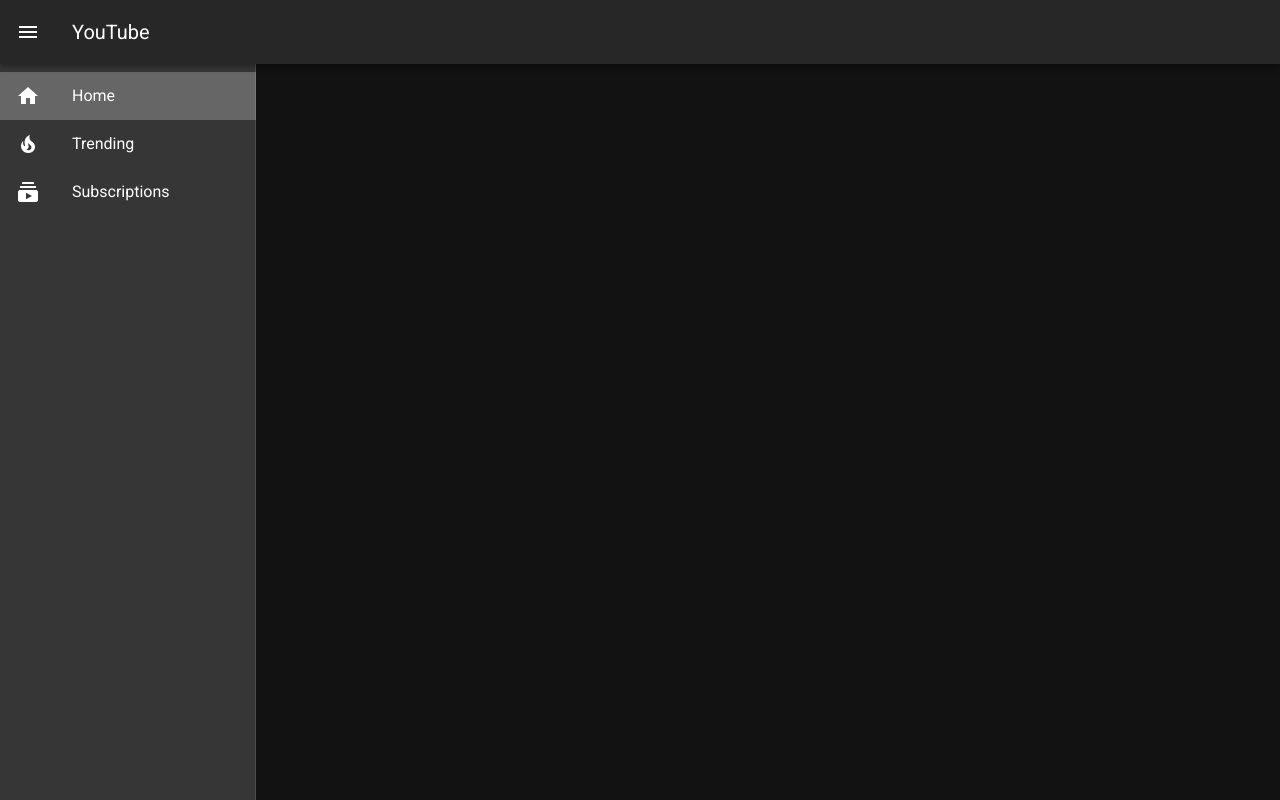
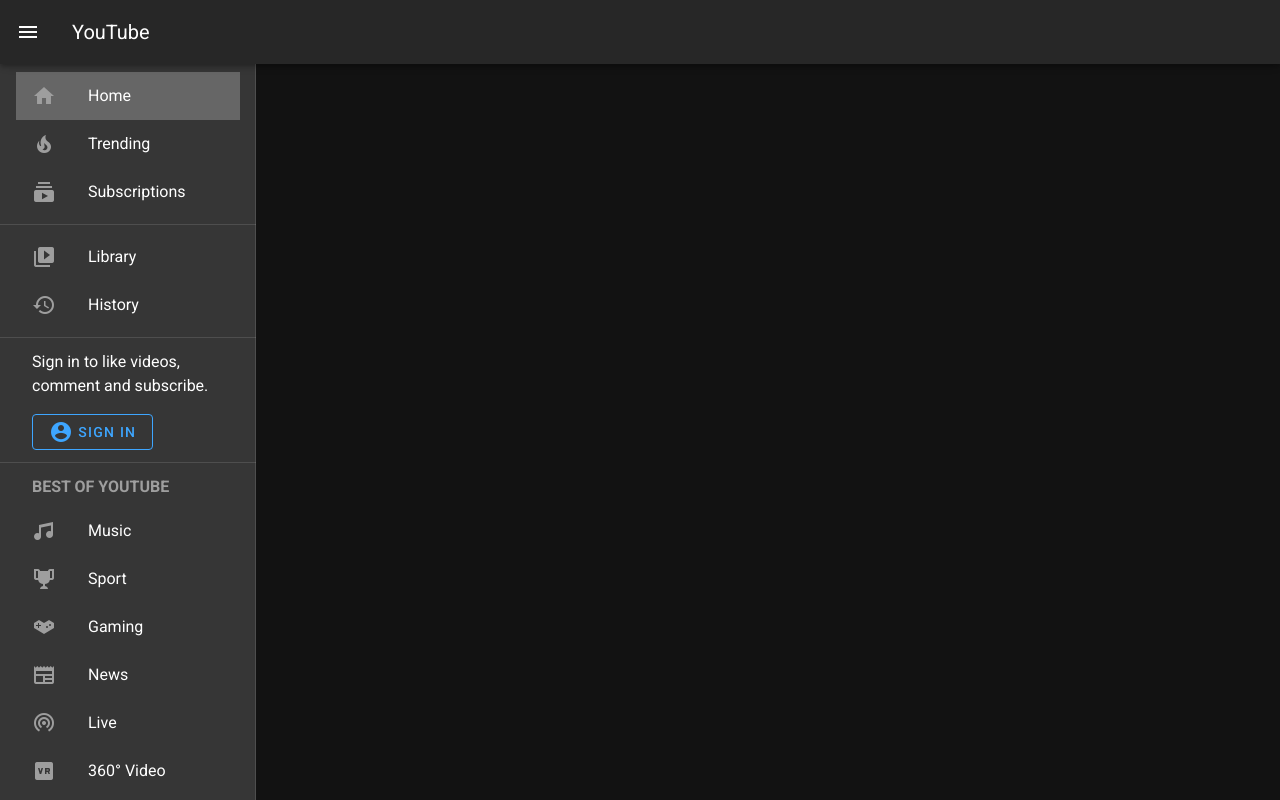
Before and after one commit to GeorgDV/youtube-clone, a Nuxt app in the folder youtube-front/: page / in a window 1280 px wide. Built offline with nearby package versions, Linux system fonts and the light colour scheme.

Commit message:
Update collapsible navigation sidebar

```diff
--- a/youtube-front/components/List.vue
+++ b/youtube-front/components/List.vue
@@ -8,7 +8,7 @@
       exact
     >
       <v-list-item-action>
-        <v-icon>{{ item.icon }}</v-icon>
+        <v-icon class="grey--text">{{ item.icon }}</v-icon>
       </v-list-item-action>
       <v-list-item-content>
         <v-list-item-title v-text="item.title" />
--- a/youtube-front/layouts/default.vue
+++ b/youtube-front/layouts/default.vue
@@ -7,22 +7,64 @@
       fixed
       app
     >
-      <v-list>
-        <v-list-item
-          v-for="(item, i) in items"
-          :key="i"
-          :to="item.to"
-          router
-          exact
+      <list class="px-4" :items="mainItems"></list>
+
+      <v-divider></v-divider>
+
+      <list class="px-4" :items="secondaryItems"></list>
+
+      <v-divider></v-divider>
+
+      <div class="py-3 px-8">
+        <p>Sign in to like videos, comment and subscribe.</p>
+        <v-btn
+          outlined
+          color="#3ea6ff"
         >
-          <v-list-item-action>
-            <v-icon>{{ item.icon }}</v-icon>
-          </v-list-item-action>
-          <v-list-item-content>
-            <v-list-item-title v-text="item.title" />
-          </v-list-item-content>
-        </v-list-item>
-      </v-list>
+          <v-icon class="mr-1"> mdi-account-circle </v-icon>
+          Sign In
+        </v-btn>
+      </div>
+
+      <v-divider></v-divider>
+
+      <div class="py-3">
+        <h4 class="mx-8 grey--text lighten-1">BEST OF YOUTUBE</h4>
+        <list class="px-4" :items="genreItems"></list>
+      </div>
+
+      <v-divider></v-divider>
+
+      <list class="px-4" :items="browseItems"></list>
+
+      <v-divider></v-divider>
+
+      <div class="py-3">
+        <h4 class="mx-8 grey--text lighten-1">MORE FROM YOUTUBE</h4>
+        <list class="px-4" :items="premiumItems"></list>
+      </div>
+
+      <v-divider></v-divider>
+
+      <v-footer style="background-color: #363636">
+        <div class="px-4">
+          <p>
+            <a class="grey--text text--lighten-1 text-decoration-none" href="/about">About &nbsp;</a>
+            <a class="grey--text text--lighten-1 text-decoration-none" href="/press">Press &nbsp;</a>
+            <a class="grey--text text--lighten-1 text-decoration-none" href="/copyright">Copyright &nbsp;</a>
+            <a class="grey--text text--lighten-1 text-decoration-none" href="/contact">Contact us &nbsp;</a>
+            <a class="grey--text text--lighten-1 text-decoration-none" href="/creator">Creator &nbsp;</a>
+            <a class="grey--text text--lighten-1 text-decoration-none" href="/advertise">Advertise &nbsp;</a>
+            <a class="grey--text text--lighten-1 text-decoration-none" href="/developers">Developers</a>
+          <p>
+            <a class="grey--text text--lighten-1 text-decoration-none" href="/terms">Terms &nbsp;</a>
+            <a class="grey--text text--lighten-1 text-decoration-none" href="/policyandsafety">Policy & Safety &nbsp;</a>
+            <a class="grey--text text--lighten-1 text-decoration-none" href="/howitworks">How YouTube works &nbsp;</a>
+            <a class="grey--text text--lighten-1 text-decoration-none" href="/testnewfeatures">Test new features</a>
+          </p>
+          <p class="grey--text text--darken-1">© 2021 Google LLC</p>
+        </div>
+      </v-footer>
     </v-navigation-drawer>
     <v-app-bar
       :clipped-left="true"
@@ -42,12 +84,17 @@
 </template>
 
 <script>
+import List from '/components/List.vue';
+
 export default {
+  components: {
+    List,
+  },
   data () {
     return {
       title: 'YouTube',
       isMiniVariant: false,
-      items: [
+      mainItems: [
         {
           icon: 'mdi-home',
           title: 'Home',
@@ -64,6 +111,69 @@ export default {
           to: '/subscription'
         }
       ],
+      secondaryItems: [
+        {
+          icon: 'mdi-play-box-multiple',
+          title: 'Library',
+          to: '/library'
+        },
+        {
+          icon: 'mdi-history',
+          title: 'History',
+          to: '/history'
+        }
+      ],
+      genreItems: [
+        {
+          icon: 'mdi-music',
+          title: 'Music',
+          to: '/music'
+        },
+        {
+          icon: 'mdi-trophy',
+          title: 'Sport',
+          to: '/sport'
+        },
+        {
+          icon: 'mdi-youtube-gaming',
+          title: 'Gaming',
+          to: '/gaming'
+        },
+        {
+          icon: 'mdi-newspaper',
+          title: 'News',
+          to: '/news'
+        },
+        {
+          icon: 'mdi-broadcast',
+          title: 'Live',
+          to: '/live'
+        },
+        {
+          icon: 'mdi-virtual-reality',
+          title: '360° Video',
+          to: '/virtual'
+        }
+      ],
+      browseItems: [
+        {
+          icon: 'mdi-plus-circle',
+          title: 'Browse channels',
+          to: '/browse'
+        }
+      ],
+      premiumItems: [
+        {
+          icon: 'mdi-youtube',
+          title: 'YouTube Premium',
+          to: '/music'
+        },
+        {
+          icon: 'mdi-broadcast',
+          title: 'Live',
+          to: '/live'
+        }
+      ],
     }
   }
 }
```
